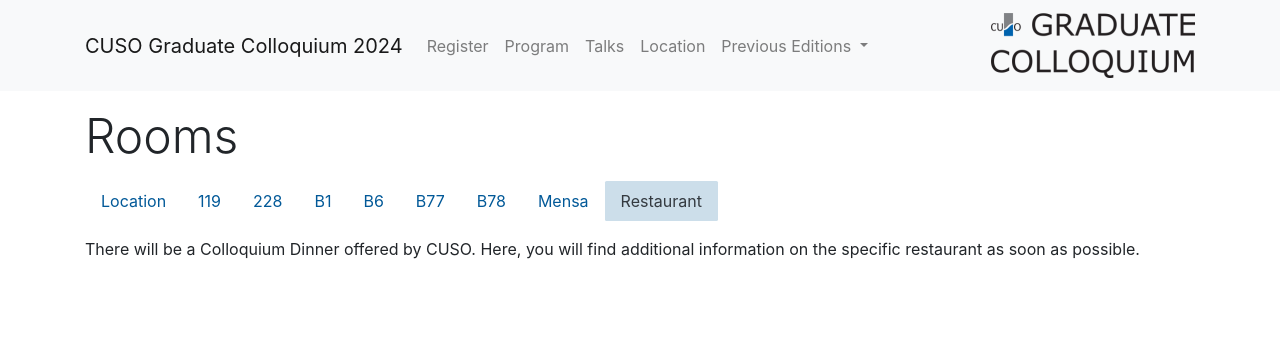
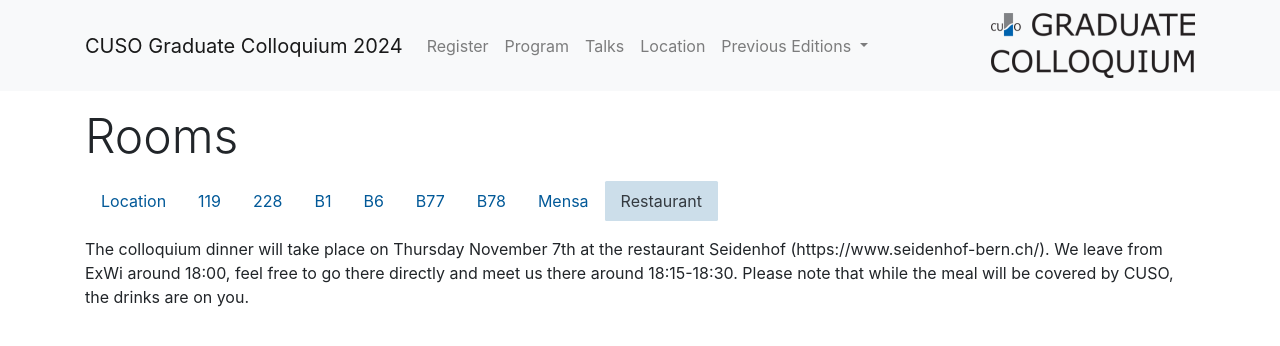
Before and after one commit to cuso-graduate-colloquium-2024/cuso-graduate-colloquium-2024.github.io, a Jekyll site: the page built from _rooms/restaurant.md, in a window 1280 px wide. Shown: the top 346 px of the page. Built offline with Jekyll 4.4.1, drawn with Linux system fonts in a browser that asks for light colours.

Commit message:
chore: addded info for dinner

```diff
--- a/_rooms/restaurant.md
+++ b/_rooms/restaurant.md
@@ -2,7 +2,10 @@
 name: Restaurant
 ---
 
-There will be a Colloquium Dinner offered by CUSO.
-Here, you will find additional information on the specific restaurant as soon as possible.
+The colloquium dinner will take place on Thursday November 7th
+at the restaurant Seidenhof (https://www.seidenhof-bern.ch/). We leave
+from ExWi around 18:00, feel free to go there directly and meet us there
+around 18:15-18:30. Please note that while the meal will be covered by
+CUSO, the drinks are on you.
 
 <!-- <iframe src="https://www.google.com/maps/embed?pb=!1m18!1m12!1m3!1d14069.84214161716!2d7.417687376695773!3d46.95337097870767!2m3!1f0!2f0!3f0!3m2!1i1024!2i768!4f13.1!3m3!1m2!1s0x478e399f5edd66df%3A0x79c6011d5c8c4d75!2sRestaurant%20Tulsi!5e1!3m2!1sde!2sch!4v1724335865749!5m2!1sde!2sch" width="600" height="450" style="border:0;" allowfullscreen="" loading="lazy" referrerpolicy="no-referrer-when-downgrade"></iframe> -->
```
Also changed, not shown: index.md (+4 -1 lines).
